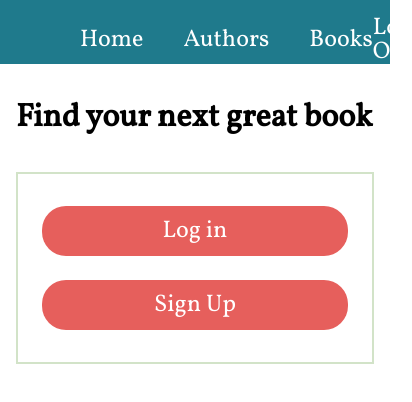
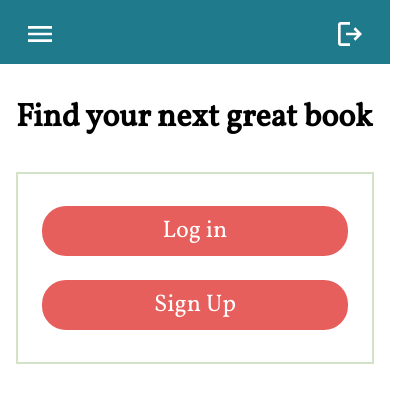
Before and after one commit to BlancaMarfil/authors-manager, a Next.js app: page / in a window 390 px wide. Shown: the top 402 px of the page, 412 px wide, since content can reach past the window. Built offline with nearby package versions, Linux system fonts and the light colour scheme; a web font is replaced by a local one; what apollo-link-rest would draw is missing.

Commit message:
header mobile

```diff
--- a/components/layout/header.tsx
+++ b/components/layout/header.tsx
@@ -1,9 +1,14 @@
 import Link from "next/link";
 import Image from "next/image";
+import Menu from "../../public/icons/menu.svg";
+import Logout from "../../public/icons/logout.svg";
 import styled from "styled-components";
-import { MouseEvent, useContext } from "react";
+import { MouseEvent, useContext, useState } from "react";
 import AuthContext from "../../context/AuthContext";
+import useIsMobile from "../../hooks/useIsMobile";
+import theme from "../../styles/theme";
 
+// ------------------------ NAV LINK WEB------------------------
 const StyledLink = styled.a`
   font-size: ${({ theme }) => theme.dimensions.base3};
   line-height: ${({ theme }) => theme.dimensions.base3};
@@ -31,15 +36,9 @@ const NavLink = (props: NavLinkProps) => {
     </Link>
   );
 };
+// -----------------------------------------------
 
-const Container = styled.div`
-  width: 100%;
-  height: ${({ theme }) => theme.dimensions.base8};
-  padding: ${({ theme }) => theme.dimensions.base2}
-    ${({ theme }) => theme.dimensions.base5};
-  background-color: ${({ theme }) => theme.colors.oceanBlue};
-`;
-
+// ------------------------ WEB ------------------------
 const StyledNav = styled.div`
   display: flex;
   justify-content: space-between;
@@ -52,11 +51,12 @@ const StyledLeftNav = styled.nav`
   gap: ${({ theme }) => theme.dimensions.base5};
 `;
 
-const Header = () => {
-  const authCtx = useContext(AuthContext);
+interface MenuProps {
+  onClickLogout: () => void;
+}
 
+const WebMenu = ({ onClickLogout }: MenuProps) => {
   return (
-    <Container>
     <StyledNav>
       <StyledLeftNav>
         <Image
@@ -69,9 +69,124 @@ const Header = () => {
         <NavLink href="/authors" title="Authors" />
         <NavLink href="/books" title="Books" />
       </StyledLeftNav>
-        <NavLink href="/" title="Log Out" onClick={() => authCtx.onLogout()} />
+      <NavLink href="/" title="Log Out" onClick={() => onClickLogout()} />
     </StyledNav>
+  );
+};
+// ------------------------------------------------
+
+// ------------------------ MOBILE ------------------------
+const StyledMobileNav = styled.div`
+  display: flex;
+  justify-content: space-between;
+  align-items: center;
+`;
+
+interface MobileMenuProps {
+  onClickMenu: () => void;
+  onClickLogout: () => void;
+}
+
+const MobileMenu = (props: MobileMenuProps) => {
+  const { onClickMenu, onClickLogout } = props;
+
+  return (
+    <>
+      <StyledMobileNav>
+        <Menu
+          width={32}
+          height={32}
+          style={{ fill: theme.colors.white }}
+          onClick={() => onClickMenu()}
+        />
+        <Logout
+          width={32}
+          height={32}
+          style={{ fill: theme.colors.white }}
+          onClick={() => onClickLogout()}
+        />
+      </StyledMobileNav>
+    </>
+  );
+};
+// ------------------------------------------------
+
+// ------------------------ NAV LINK MOBILE ------------------------
+const MobileLinkDiv = styled.div`
+  border-top: 1px solid ${({ theme }) => theme.colors.oceanBlue};
+  display: flex;
+  align-items: center;
+`;
+
+const MobileLink = styled.a`
+  padding: ${({ theme }) => theme.dimensions.base2}
+    ${({ theme }) => theme.dimensions.base3};
+  font-size: 20px;
+  color: ${({ theme }) => theme.colors.oceanBlue};
+`;
+
+const NavLinkMobile = (props: NavLinkProps) => {
+  const { href, title } = props;
+
+  return (
+    <Link href={href}>
+      <MobileLinkDiv>
+        <MobileLink>{title}</MobileLink>
+      </MobileLinkDiv>
+    </Link>
+  );
+};
+
+// ------------------------------------------------
+
+// ------------------------ MAIN ------------------------
+const Container = styled.div`
+  width: 100%;
+  height: ${({ theme }) => theme.dimensions.base8};
+  padding: 18px ${({ theme }) => theme.dimensions.base3};
+  background-color: ${({ theme }) => theme.colors.oceanBlue};
+
+  @media (min-width: ${({ theme }) => theme.breakpoints.small}) {
+    padding: 18px ${({ theme }) => theme.dimensions.base5};
+  }
+`;
+
+const MobileContent = styled.div<{ isVisible?: boolean }>`
+  display: flex;
+  flex-direction: column;
+  background-color: ${({ theme }) => theme.colors.white};
+  box-shadow: 0 2px 5px rgba(0, 0, 0, 0.2);
+  position: absolute;
+  width: 100%;
+  z-index: 1;
+  max-height: ${({ isVisible }) => (isVisible ? "200px" : "0")};
+  overflow: hidden;
+  transition: max-height 0.3s ease-in-out;
+`;
+
+const Header = () => {
+  const authCtx = useContext(AuthContext);
+  const { isMobile } = useIsMobile();
+  const [menuVisible, setMenuVisible] = useState(false);
+
+  return (
+    <>
+      <Container>
+        {isMobile ? (
+          <MobileMenu
+            onClickMenu={() => setMenuVisible(!menuVisible)}
+            onClickLogout={authCtx.onLogout}
+          />
+        ) : (
+          <WebMenu onClickLogout={authCtx.onLogout} />
+        )}
       </Container>
+      <MobileContent isVisible={menuVisible}>
+        <NavLinkMobile href="/" title="Home" />
+        <NavLinkMobile href="/authors" title="Authors" />
+        <NavLinkMobile href="/books" title="Books" />
+      </MobileContent>
+    </>
   );
 };
 
--- /dev/null
+++ b/hooks/useIsMobile.tsx
@@ -0,0 +1,29 @@
+import { useEffect, useState } from "react";
+
+const useIsMobile = () => {
+  const [isMobile, setIsMobile] = useState<boolean>(false);
+
+  useEffect(() => {
+    const mediaQuery = window.matchMedia("(max-width: 768px)");
+
+    // Initial check
+    setIsMobile(mediaQuery.matches);
+
+    // Event listener for changes in the media query
+    const handleMediaChange = (event: MediaQueryListEvent) => {
+      setIsMobile(event.matches);
+    };
+
+    // Add event listener
+    mediaQuery.addEventListener("change", handleMediaChange);
+
+    // Cleanup on component unmount
+    return () => {
+      mediaQuery.removeEventListener("change", handleMediaChange);
+    };
+  }, []);
+
+  return { isMobile };
+};
+
+export default useIsMobile;
```
Also changed, not shown: public/icons/logout.svg (added), public/icons/menu.svg (added). Lines whose indentation alone changed are shown as unchanged.
